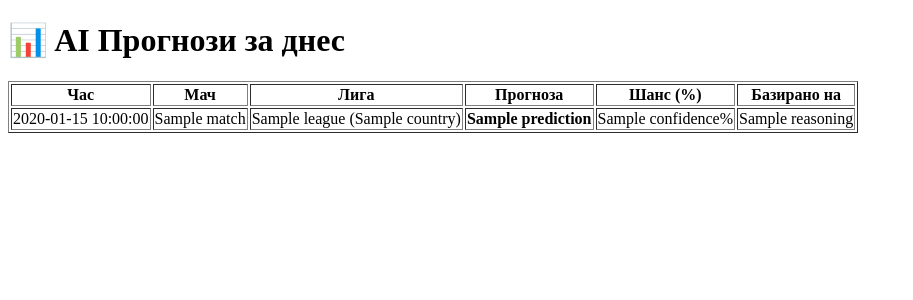
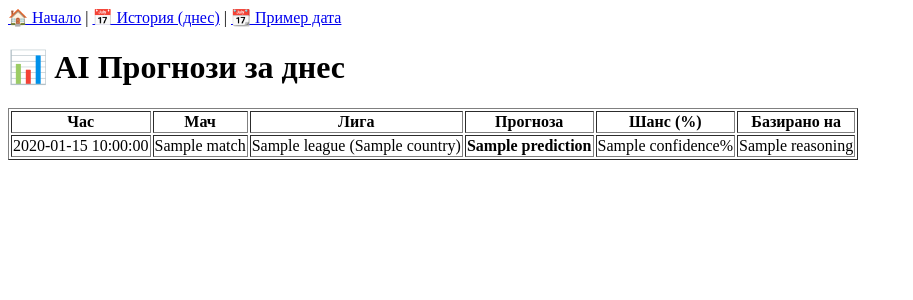
Before and after one commit to vAngelowBG/vabet, a Flask app: template templates/today.html in a window 1280 px wide. Shown: the top 300 px of the page, without its empty margins (0-913 px from the left). Run offline with Flask 3, Linux system fonts and the light colour scheme; the template is opened without the code that fills it: most values are stand-ins (such as "Sample title", 1, 10 or a date in 2020).

Commit message:
Add files via upload

```diff
--- a/templates/today.html
+++ b/templates/today.html
@@ -6,6 +6,13 @@
     <title>AI Прогнози за днес</title>
 </head>
 <body>
+
+<nav style="margin-bottom: 20px;">
+    <a href="/">🏠 Начало</a> |
+    <a href="/history?date={{ today }}">📅 История (днес)</a> |
+    <a href="/history?date=2024-05-01">📆 Пример дата</a>
+</nav>
+
     <h1>📊 AI Прогнози за днес</h1>
     <table border="1">
         <tr>
```
